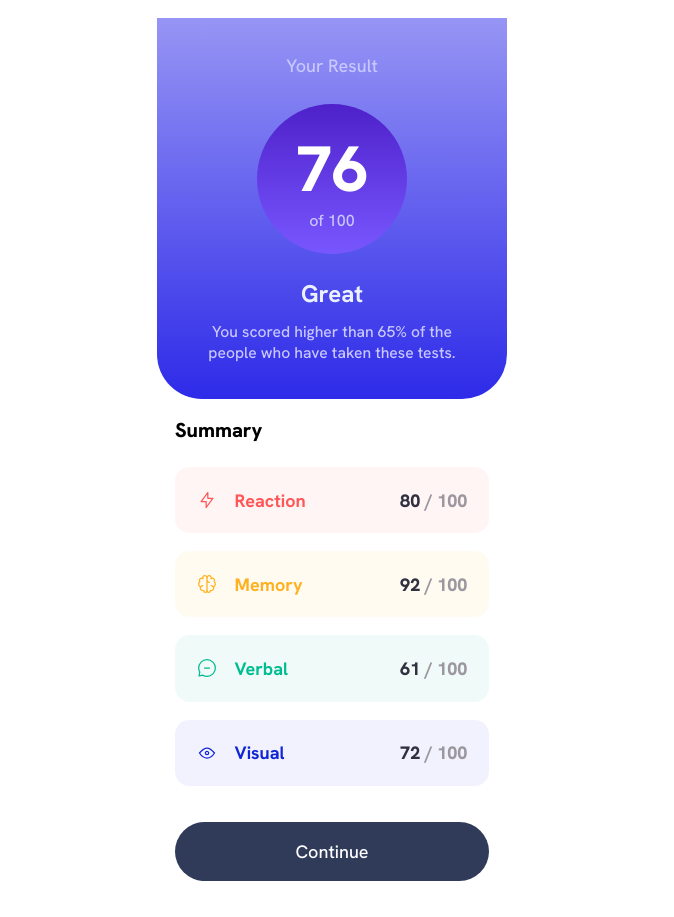
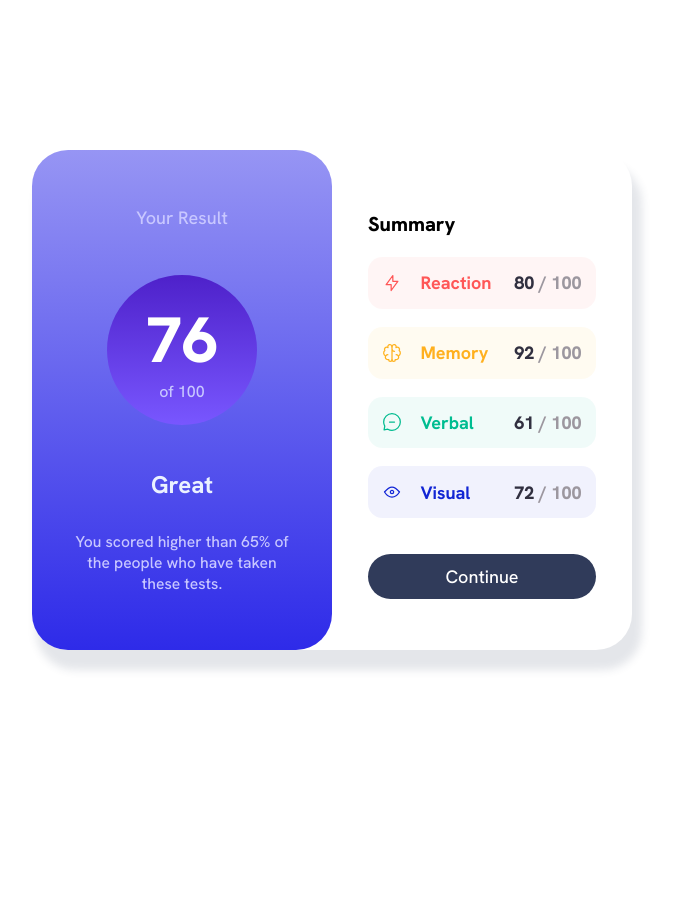
Before and after one commit to Devdainty/Results-summary-component, a plain HTML site: page index.html in a window 1280 px wide. Shown: the whole page, without its empty margins (308-982 px from the left). After the commit the page ends 800 px from the top, so only its background shows below. Drawn offline with Linux system fonts and the light colour scheme.

Commit message:
edited css

```diff
--- a/style.css
+++ b/style.css
@@ -53,14 +53,14 @@ body {
 
 main {
   margin: 1em auto;
-  max-width: 350px;
+  width: 90%;
   background-color: var(--White);
 }
 
 .result_container {
   display: flex;
   flex-direction: column;
-  justify-content: center;
+  justify-content: space-evenly;
   align-items: center;
   padding: 2em;
   background: linear-gradient(
@@ -130,7 +130,7 @@ main {
 .result_summary_intro {
   font-size: 1.25rem;
   font-weight: 900;
-  margin-bottom: 1.2em;
+  margin-bottom: 1em;
 }
 
 .result_reaction_wrapper {
@@ -258,3 +258,46 @@ a {
   padding: 1em;
   border-radius: 2em;
 }
+
+@media (min-width: 601px) and (max-width: 2000px) {
+  body {
+    display: flex;
+    justify-content: center;
+    align-items: center;
+    height: 100vh;
+  }
+
+  main {
+    display: flex;
+    justify-content: center;
+    align-items: center;
+    width: 600px;
+    box-shadow: 7px 17px 8px 3px rgba(48, 59, 90, 0.13);
+    -webkit-box-shadow: 7px 17px 8px 3px rgba(48, 59, 90, 0.13);
+    -moz-box-shadow: 7px 17px 8px 3px rgba(48, 59, 90, 0.13);
+    border-radius: 2em;
+  }
+
+  .result_container {
+    width: 300px;
+    height: 500px;
+    border-radius: 2em;
+  }
+
+  .result_summary_container {
+    width: 300px;
+    height: 450px;
+    padding: 2em;
+  }
+
+  .result_reaction_wrapper,
+  .result_memory_wrapper,
+  .result_visual_wrapper,
+  .result_verbal_wrapper {
+    padding: 0.8em;
+  }
+
+  a {
+    padding: 0.6em;
+  }
+}
```
